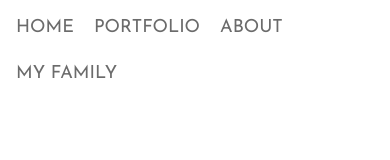
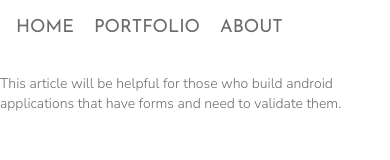
Before and after one commit to Sandroisu/Sandroisu.github.io, a plain HTML site: page verificationblog.html in a window 390 px wide. Drawn offline with Linux system fonts and the light colour scheme.

Commit message:
removing mistakes

```diff
--- a/style.scss
+++ b/style.scss
@@ -5,7 +5,7 @@ $small_line_height: 24px;
 $grey_text_color: #6B6B6B;
 $light_grey_text_color: #A1A1A1;
 $container_max_width: 1080px;
-$nav-bar-height: 60px;
+$nav-bar_height: 60px;
 
 @font-face {
   font-family: "JosefinSans";
@@ -25,7 +25,6 @@ body {
 }
 
 
-
 //utilities
 .fluid_image {
   max-height: 100%;
@@ -39,15 +38,15 @@ body {
   line-height: $header_line_height;;
 }
 
-.gray_text{
+.gray_text {
   color: $grey_text_color;
 }
 
-.white_text{
+.white_text {
   color: #FFFFFF;
 }
 
-.link_text{
+.link_text {
   text-decoration: none;
 }
 
@@ -55,6 +54,18 @@ body {
   color: $light_grey_text_color;
 }
 
+.nav_bar_margin {
+  margin-top: $nav-bar_height;
+}
+
+.parent_container {
+  width: 100%;
+}
+
+.first_child_container {
+  max-width: $container_max_width;
+  margin: 0 auto;
+}
 
 .paragraph_text {
   font-family: "NunitoSans", sans-serif;
@@ -66,7 +77,6 @@ body {
 
 .navigation_container {
   width: 100%;
-  margin-top: $nav-bar-height;
 }
 
 .navigation {
@@ -102,16 +112,14 @@ body {
   top: 0;
   background: #FFFFFF;
   overflow: hidden;
-  min-height: $nav-bar-height;
+  min-height: $nav-bar_height;
 }
 
 .navigation_menu {
-  max-width: $container_max_width;
   display: flex;
   flex-flow: row wrap;
   justify-content: flex-start;
   gap: 20px;
-  margin: 0 auto;
   padding: 16px 16px;
 }
 
@@ -204,7 +212,7 @@ body {
   text-align: center;
 }
 
-.blog_empty{
+.blog_empty {
   width: 100%;
   display: flex;
   height: 46px;
@@ -246,30 +254,31 @@ body {
   margin: 60px;
 
 }
-.blog_top_text{
+
+.blog_top_text {
   padding-bottom: 40px;
   padding-top: 20px;
   transition: 0.8s;
 }
 
-.blog_bottom_text{
+.blog_bottom_text {
   font-weight: 700;
   padding-bottom: 20px;
   padding-top: 40px;
   transition: 0.8s;
 }
 
-.blog_logo{
+.blog_logo {
   width: 64px;
   height: 64px;
 }
 
-.blog_top_up{
+.blog_top_up {
   padding-top: 0;
   padding-bottom: 60px;
 }
 
-.blog_bottom_down{
+.blog_bottom_down {
   padding-top: 60px;
   padding-bottom: 0;
 }
@@ -328,7 +337,7 @@ body {
 
 .mobile_examples_main {
   width: 100%;
-  margin-top: $nav-bar-height;
+  margin-top: $nav-bar_height;
 }
 
 .mobile_examples {
@@ -371,7 +380,7 @@ body {
     flex-flow: column;
   }
 
-  .paragraph_text{
+  .paragraph_text {
     font-size: 14px;
     line-height: 20px;
   }
@@ -387,7 +396,7 @@ body {
   }
 
 
-  .paragraph_text{
+  .paragraph_text {
     font-size: 12px;
     line-height: 14px;
   }
--- a/verificationblog.html
+++ b/verificationblog.html
@@ -11,12 +11,20 @@
 
 <body>
 <nav class="top_menu_container">
-    <div class="navigation_menu">
+    <div class="navigation_menu first_child_container">
         <a class="navigation_menu_link_text" href="index.html">home</a>
         <a class="navigation_menu_link_text" href="portfolio.html">portfolio</a>
         <a class="navigation_menu_link_text" href="about.html">about</a>
-        <a class="navigation_menu_link_text" href="family.html">my family</a>
     </div>
 </nav>
+<div class="parent_container nav_bar_margin">
+    <div class="first_child_container">
+        <p class="gray_text paragraph_text">
+            This article will be helpful for those who build android applications that have forms and need to validate
+            them.
+        </p>
+
+    </div>
+</div>
 </body>
 </html>
```
Also changed, not shown: about.html (+2 -2 lines), family.html (+2 -2 lines), index.html (+2 -2 lines), portfolio.html (+1 -1 lines), style.css, 1 other file.
